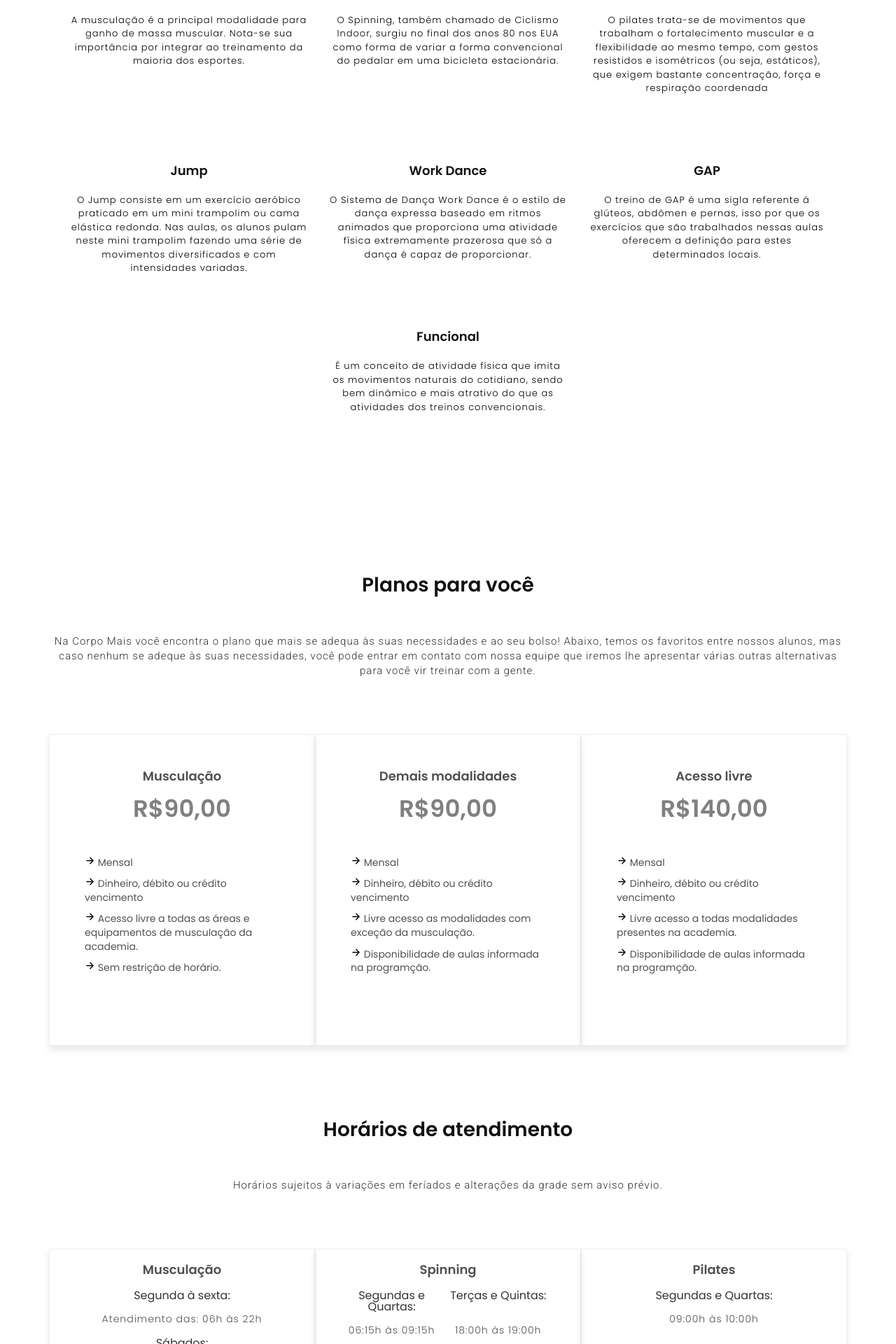
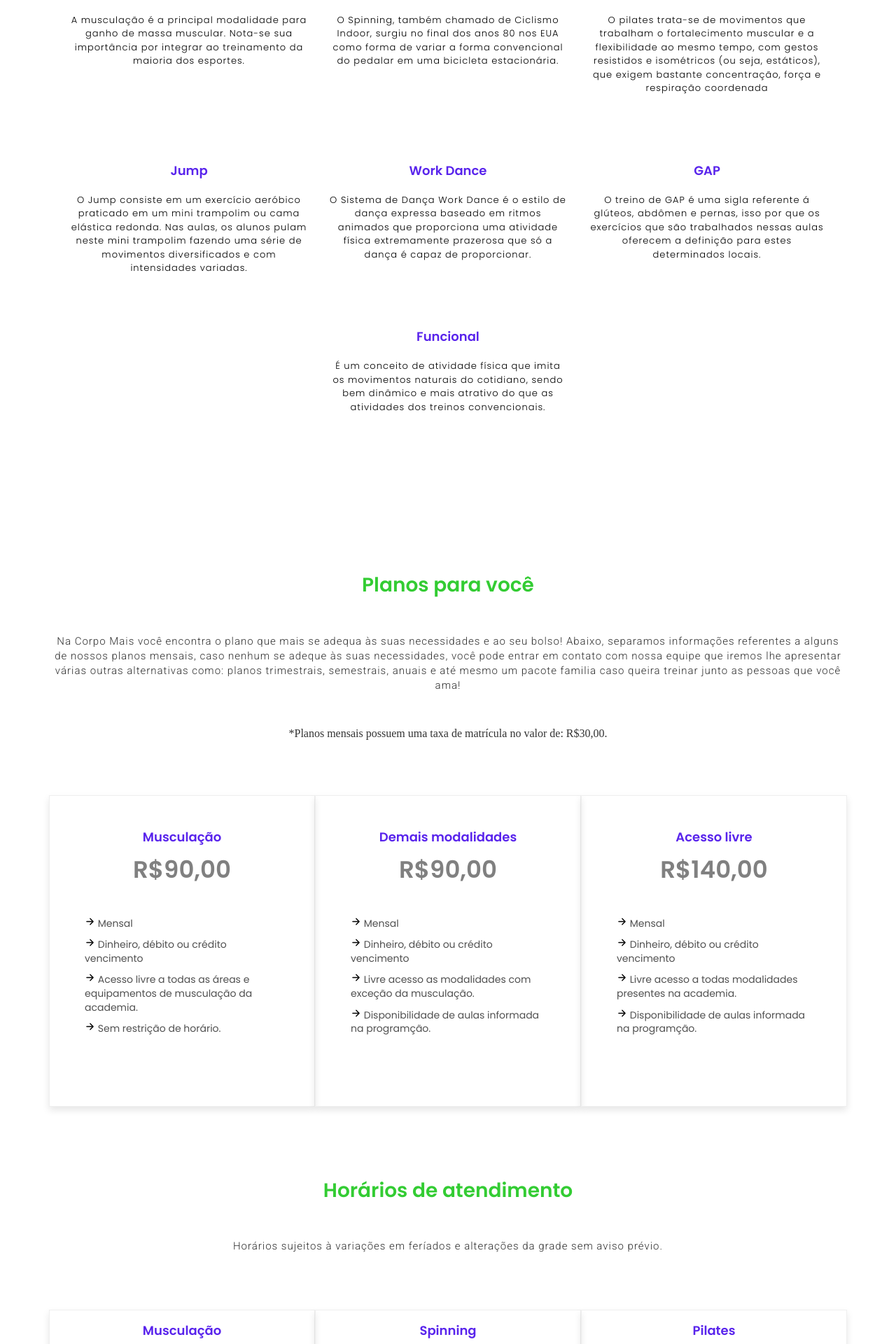
Before and after one commit to lucasrocha729/corpoMais, a PHP site: page /index.html in a window 1280 px wide. Shown: the part 1080-3000 px from the top of the page at 70% size. Run offline with PHP 8.4, Linux system fonts and the light colour scheme; some web fonts are replaced.

Commit message:
layout adjust

```diff
--- a/assets/css/style.css
+++ b/assets/css/style.css
@@ -680,7 +680,7 @@ body {
 .services .services-description h1 {
   font-family: Poppins;
   font-size: 18px;
-  color: #111111;
+  color: #5924ec;
   font-weight: 600;
   letter-spacing: 0;
   line-height: 1.4;
@@ -1052,9 +1052,6 @@ body {
   margin-top: 5em;
 }
 
-.app-info {
-}
-
 .app-info h3 {
   font-family: Poppins;
   font-size: 34px;
@@ -1116,7 +1113,7 @@ body {
 .pricing-intro h1 {
   font-family: Poppins;
   font-size: 28px;
-  color: #111111;
+  color: #33cc33;
   font-weight: 600;
   line-height: 1.4;
 }
@@ -1180,7 +1177,7 @@ body {
   font-family: Poppins;
   font-size: 18px;
   font-weight: 600;
-  color: #505050;
+  color: #5924ec;
   margin-bottom: 20px;
 }
 
@@ -1498,6 +1495,7 @@ body {
   }
 
   .services-content h1 {
+    color: #33cc33;
     font-size: 28px;
     line-height: 1.4;
   }
--- a/index.html
+++ b/index.html
@@ -80,7 +80,7 @@
           <div class="container">
             <div class="col-md-8 col-md-offset-2 nopadding">
               <div class="services-content">
-                <h1 class="wow fadeInUp" data-wow-delay="0s">
+                <h1 class="wow fadeInUp" data-wow-delay="0s" st>
                   Modalidades
                 </h1>
                 <p class="wow fadeInUp" data-wow-delay="0.2s">
@@ -159,9 +159,10 @@
                 <h1 class="wow fadeInUp" data-wow-delay="0s">Planos para você</h1>
                 <p class="wow fadeInUp" data-wow-delay="0.2s">
                   <p>Na Corpo Mais você encontra o plano que mais se adequa às suas necessidades e ao seu bolso!
-                    Abaixo, temos os favoritos entre nossos alunos, mas caso nenhum se adeque às suas necessidades,
-                    você pode entrar em contato com nossa equipe que iremos lhe apresentar várias outras alternativas para
-                    você vir treinar com a gente.</p>
+                    Abaixo, separamos informações referentes a alguns de nossos planos mensais, caso nenhum se adeque às suas necessidades,
+                    você pode entrar em contato com nossa equipe que iremos lhe apresentar várias outras alternativas como: planos trimestrais,
+                    semestrais, anuais e até mesmo um pacote familia caso queira treinar junto as pessoas que você ama!</p>
+                    <span>*Planos mensais possuem uma taxa de matrícula no valor de: R$30,00.</span>
                 </p>
               </div>
               <div class="col-sm-4 nopadding">
@@ -188,7 +189,6 @@
                       <li><img style="width: 15px; height: 15px;" src="./assets/logos/arrow-forward-outline.svg" /> Dinheiro, débito ou crédito vencimento </li>
                       <li><img style="width: 15px; height: 15px;" src="./assets/logos/arrow-forward-outline.svg" /> Livre acesso as modalidades com exceção da musculação.</li>
                       <li><img style="width: 15px; height: 15px;" src="./assets/logos/arrow-forward-outline.svg" /> Disponibilidade de aulas informada na programção.</li>
-
                     </ul>
                   </div>
                 </div>
@@ -207,6 +207,7 @@
                   </div>
                 </div>
               </div>
+              <br>
             </div>
           </div>
         </div>
@@ -239,18 +240,15 @@
                       <div style="padding-right: 20px;">
                         <h1>Segundas e <br>
                           Quartas:</h1><br>
-                        <p>06:15h às 09:15h</p><br>
-                        <p>18:00h às 19:00h</p><br>
-                        <p>19:00h às 20:00h</p><br>
+                        <p>18:00h às 18:45h</p><br>
+                        <p>19:00h às 19:45h</p><br>
                       </div>
                       <div >
                         <h1>Terças e Quintas:</h1><br><br>
-                        <p>18:00h às 19:00h</p><br>
-                        <p>19:00h às 20:00h</p><br>
+                        <p>08:15h às 09:00h</p><br>
+                        <p>18:00h às 18:45h</p><br>
+                        <p>19:00h às 19:45h</p><br>
                       </div>
-
-
-
                     </div>
                   </div>
                 </div>
@@ -259,8 +257,8 @@
                 <div class="table-left wow fadeInUp" data-wow-delay="0.4s">
                   <div class="pricing-details">
                     <h2>Pilates</h2>
-                    <h1>Segundas e Quartas:</h1><br>
-                    <p>09:00h às 10:00h</p><br>
+                    <h1>Segundas, Quartas e Sextas:</h1><br>
+                    <p>09:00h às 09:45h</p><br>
                   </div>
                 </div>
               </div>
@@ -269,9 +267,8 @@
                   <div class="pricing-details">
                     <h2>Jump</h2>
                     <h1>Terças e Quintas:</h1><br>
-                    <p>09:00h às 10:00h</p><br>
-                    <p>15:15h às 16:15h</p><br>
-                    <p>18:30h às 19:30h</p><br>
+                    <p>15:15h às 16:00h</p><br>
+                    <p>18:30h às 19:15h</p><br>
                   </div>
                 </div>
               </div>
@@ -280,10 +277,10 @@
                   <div class="pricing-details">
                     <h2>Work Dance</h2>
                        <h1>Terças e Quintas:</h1><br>
-                       <p>14:30h às 15:30h</p><br>
-                       <p>19:15h às 20:15h</p><br>
+                       <p>14:30h às 15:15h</p><br>
+                       <p>19:15h às 20:00h</p><br>
                        <h1>Sextas:</h1><br>
-                       <p>19:00h às 20:00h</p><br>
+                       <p>19:15h às 20:00h</p><br>
                   </div>
                 </div>
               </div>
@@ -291,8 +288,10 @@
                 <div class="table-left wow fadeInUp" data-wow-delay="0.4s">
                   <div class="pricing-details">
                     <h2>GAP</h2>
-                    <h1>Segundas e Quartas:</h1><br>
-                    <p>16:00h à 17:00h</p><br>
+                    <h1>Segundas:</h1><br>
+                    <p>09:45h às 10:30h</p><br>
+                    <h1>Quartas:</h1><br>
+                    <p>15:15h às 16:00h</p><br>
                   </div>
                 </div>
               </div>
@@ -301,9 +300,9 @@
                   <div class="pricing-details">
                     <h2>Funcional</h2>
                     <h1>Segundas e Quartas:</h1><br>
-                    <p>18:30h à 19:30h</p><br>
+                    <p>18:30h à 19:15h</p><br>
                     <h1>Terças e Quintas:</h1><br>
-                    <p>20:00h à 21:00h</p><br>
+                    <p>20:00h à 20:45h</p><br>
                   </div>
                 </div>
               </div>
@@ -335,7 +334,7 @@
               <br>
               <div class="d-flex flex-row" style="word-break: break-all;">
                   <img style="filter: invert(100%) sepia(0%) saturate(7500%) hue-rotate(166deg) brightness(105%) contrast(104%)" class="personal-icons" src="./assets/logos/mail-outline.svg"/>
-                  <span>contato@academiacorpomais.com</span>
+                  <span>recepcao@academiacorpomais.com</span>
               </div>
               <br>
             </div>
```
